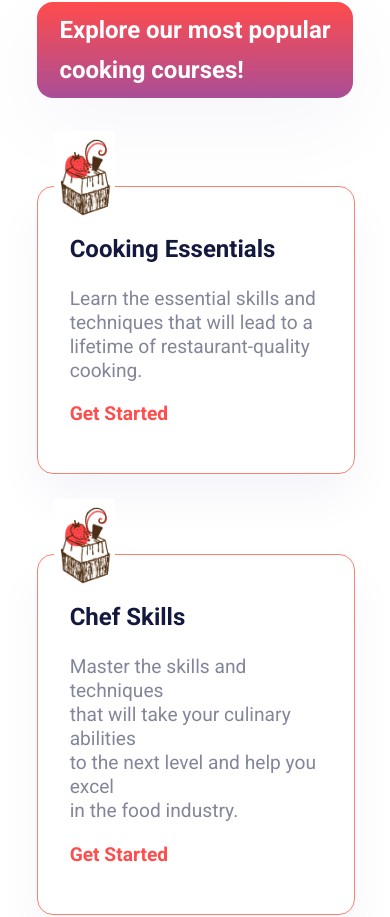
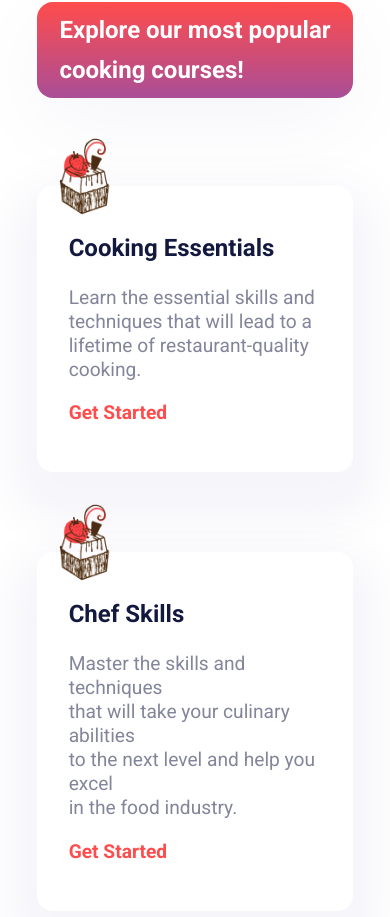
Before and after one commit to mas-glarus/sweetBerries, a plain HTML site: page index.html in a window 390 px wide. Shown: the part 810-1727 px from the top of the page. Drawn offline with Linux system fonts and the light colour scheme; a script that the page names is missing.

Commit message:
finish mobile view

```diff
--- a/style.css
+++ b/style.css
@@ -105,8 +105,7 @@ h1 {
 .course {
   width: 100%;
   border-radius: 1rem;
-  box-shadow: 0px 1.5rem 3rem rgba(6, 22, 141, 0.0442381);
-  border: 1px solid salmon;
+  box-shadow: 0px 1.5rem 3rem 1.5rem rgba(6, 22, 141, 0.0442381);
   position:relative;
 }
 
@@ -114,6 +113,7 @@ h1 {
   position: absolute;
   left: 1rem;
   top: -3.5rem;
+  z-index: -1;
 }
 
 .course__one {
```
Also changed, not shown: index.html (indentation only).
